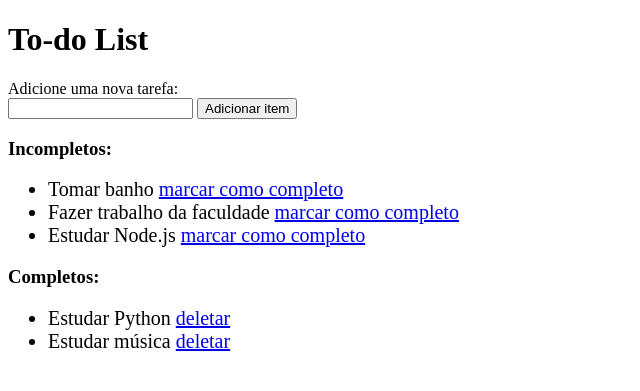
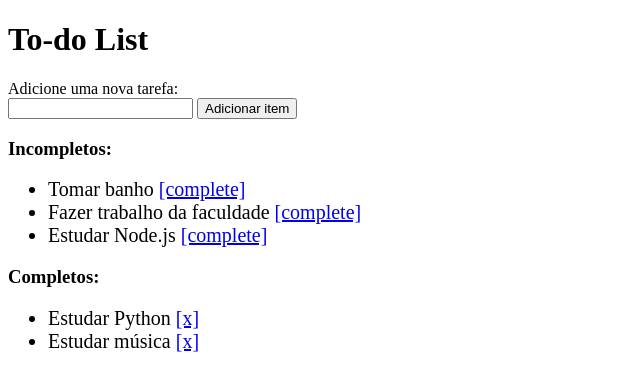
Before and after one commit to gabrielslotti/TodoListAppFlask, a Flask app: page / in a window 1280 px wide. Shown: the top 391 px of the page, without its empty margins (0-640 px from the left). Run offline with Flask 2, Linux system fonts and the light colour scheme; data comes from the database, SQL or seed files in the repository; both versions use the stored data as it was after the commit.

```diff
--- a/todo-list/templates/index.html
+++ b/todo-list/templates/index.html
@@ -17,13 +17,13 @@
             <h3>Incompletos:</h3>
             <ul>
                 {% for todo in incomplete %}
-                <li style='font-size: 15pt'>{{todo.text}} <a href="{{ url_for('complete', id=todo.id) }}">marcar como completo</a></li>
+                <li style='font-size: 15pt'>{{todo.text}} <a href="{{ url_for('complete', id=todo.id) }}">[complete]</a></li>
                 {% endfor %}
             </ul>
             <h3>Completos:</h3>
             <ul>
                     {% for todo in complete %}
-                     <li style='font-size: 15pt'>{{todo.text}} <a href="{{ url_for('delete', id=todo.id) }}">deletar</a></li>
+                     <li style='font-size: 15pt'>{{todo.text}} <a href="{{ url_for('delete', id=todo.id) }}">[x]</a></li>
                     {% endfor %}
                 </ul>
         </form>
```
Also changed, not shown: todo-list/todo.db, 1 other file.
